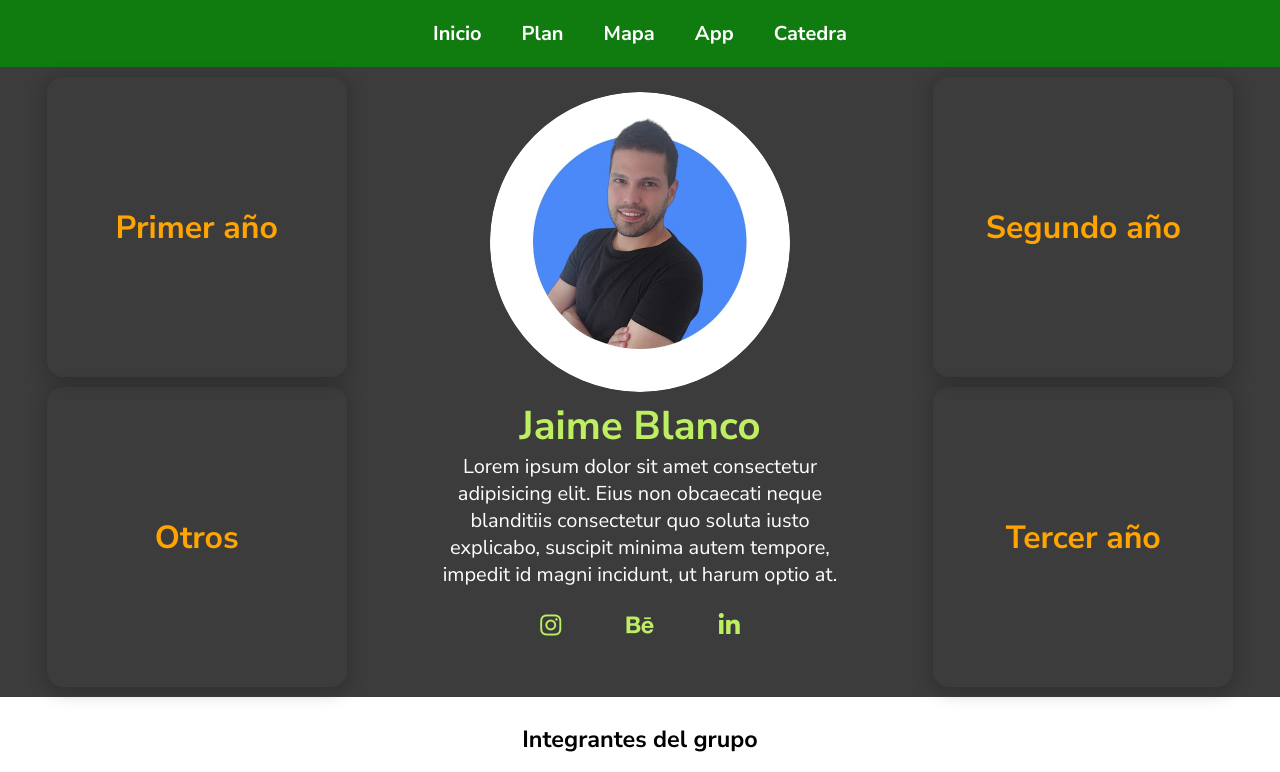
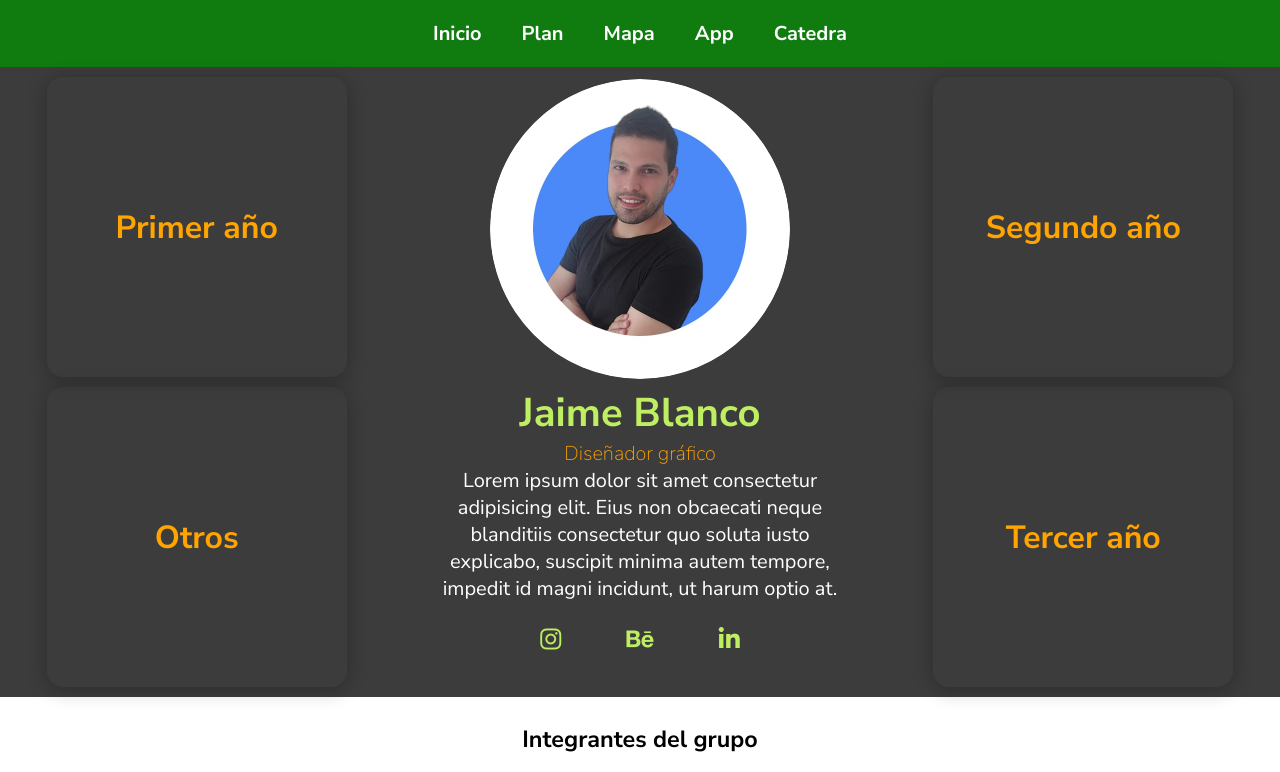
Before and after one commit to Amelissarc/personal_perfil, a plain HTML site: page index.html in a window 1280 px wide. Shown: the top 772 px of the page. Drawn offline with nearby package versions, Linux system fonts and the light colour scheme.

Commit message:
add information

```diff
--- a/css/style.css
+++ b/css/style.css
@@ -31,6 +31,11 @@ h1 {
 h2 {
     font-size: 25px;
     font-weight: bold;
+    color: var(--orange-web);
+}
+
+h4 {
+    font-weight: 100;
     color: var(--orange-web);
 }
 
--- a/index.html
+++ b/index.html
@@ -75,6 +75,7 @@
                 <img src="/img/imgperfil.jpg" alt="Jaime Blanco" class="perfil">
             </figure>
             <h1>Jaime Blanco</h1>
+            <h4>Diseñador gráfico</h4>
             <div class="description">
                 <p>
                     Lorem ipsum dolor sit amet consectetur adipisicing elit.
```
Also changed, not shown: 1 other file.
